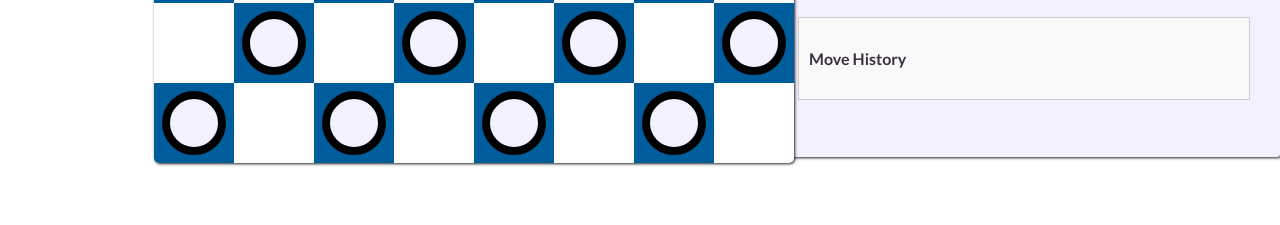
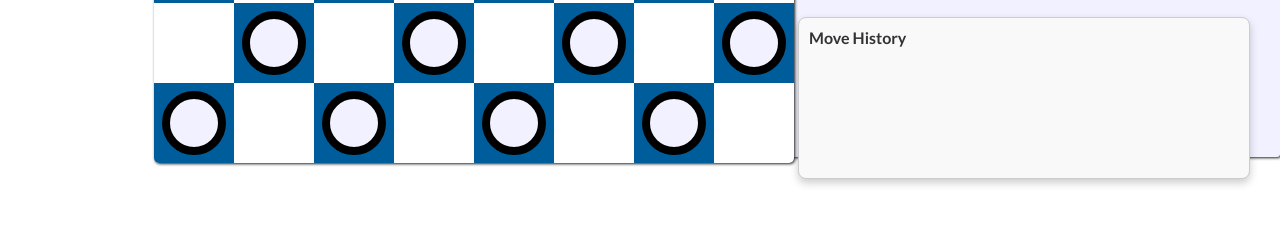
Before and after one commit to MorningHighRiseSunset/Multiplayer-Checkers, a plain HTML site: page index.html in a window 1280 px wide. Shown: the part 533-758 px from the top of the page. Drawn offline with nearby package versions, Linux system fonts and the light colour scheme.

Commit message:
Update style.css

```diff
--- a/style.css
+++ b/style.css
@@ -77,6 +77,7 @@ div.stats {
     float: left;
     background-color: #232621;
     box-sizing: border-box;
+    display: block; /* Changed from inline-block to block */
     padding: 0 15px 20px;
     border-top-right-radius: 3px;
     color: #005d9b; }
@@ -236,3 +237,66 @@ div.stats {
   position:relative;
   top:1px;
 }
+
+#moveHistory {
+  margin-top: 10px; /* Reduced margin to move it up */
+  padding: 20px;
+  border: 1px solid #ccc;
+  background-color: #f9f9f9;
+  border-radius: 8px;
+  box-shadow: 0 4px 8px rgba(0, 0, 0, 0.2);
+  transition: transform 0.2s;
+  height: 150px; /* Fixed height */
+  overflow: auto; /* Change to auto to allow scrolling */
+}
+
+#moveHistory {
+  margin-top: 10px; /* Reduced margin to move it up */
+  padding: 20px;
+  border: 1px solid #ccc;
+  background-color: #f9f9f9;
+  border-radius: 8px;
+  box-shadow: 0 4px 8px rgba(0, 0, 0, 0.2);
+  transition: transform 0.2s;
+  height: 140px; /* Fixed height */
+  overflow: auto; /* Allow scrolling */
+}
+
+/* Invisible scrollbar styles */
+#moveHistory::-webkit-scrollbar {
+  width: 8px; /* Width of the scrollbar */
+}
+
+#moveHistory::-webkit-scrollbar-thumb {
+  background: rgba(0, 0, 0, 0.5); /* Color of the scrollbar thumb */
+  border-radius: 10px; /* Rounded corners for the scrollbar thumb */
+}
+
+#moveHistory::-webkit-scrollbar-track {
+  background: transparent; /* Background of the scrollbar track */
+}
+
+#moveHistory:hover::-webkit-scrollbar {
+  width: 8px; /* Show scrollbar on hover */
+}
+
+#moveHistory h4 {
+  margin: 0 0 10px;
+  font-family: 'Lato', sans-serif;
+  color: #333;
+}
+
+#moveHistory div {
+  padding: 5px;
+  border-bottom: 1px solid #ddd;
+  color: #555;
+}
+
+#moveHistory div:last-child {
+  border-bottom: none; /* Remove border from last item */
+}
+
+#moveHistory:hover {
+  transform: translateY(-2px); /* Lift effect on hover */
+  box-shadow: 0 8px 16px rgba(0, 0, 0, 0.3);
+}
```
